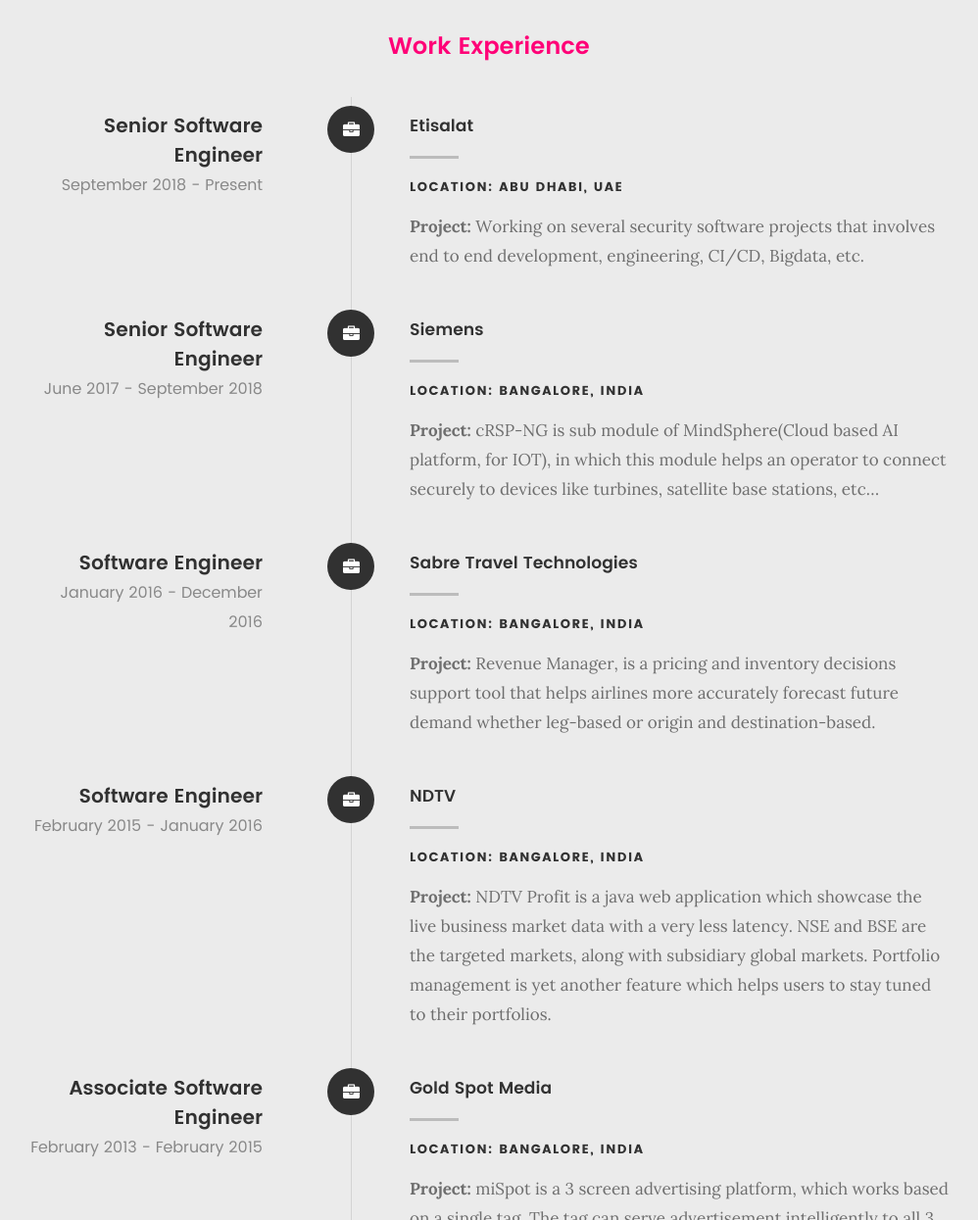
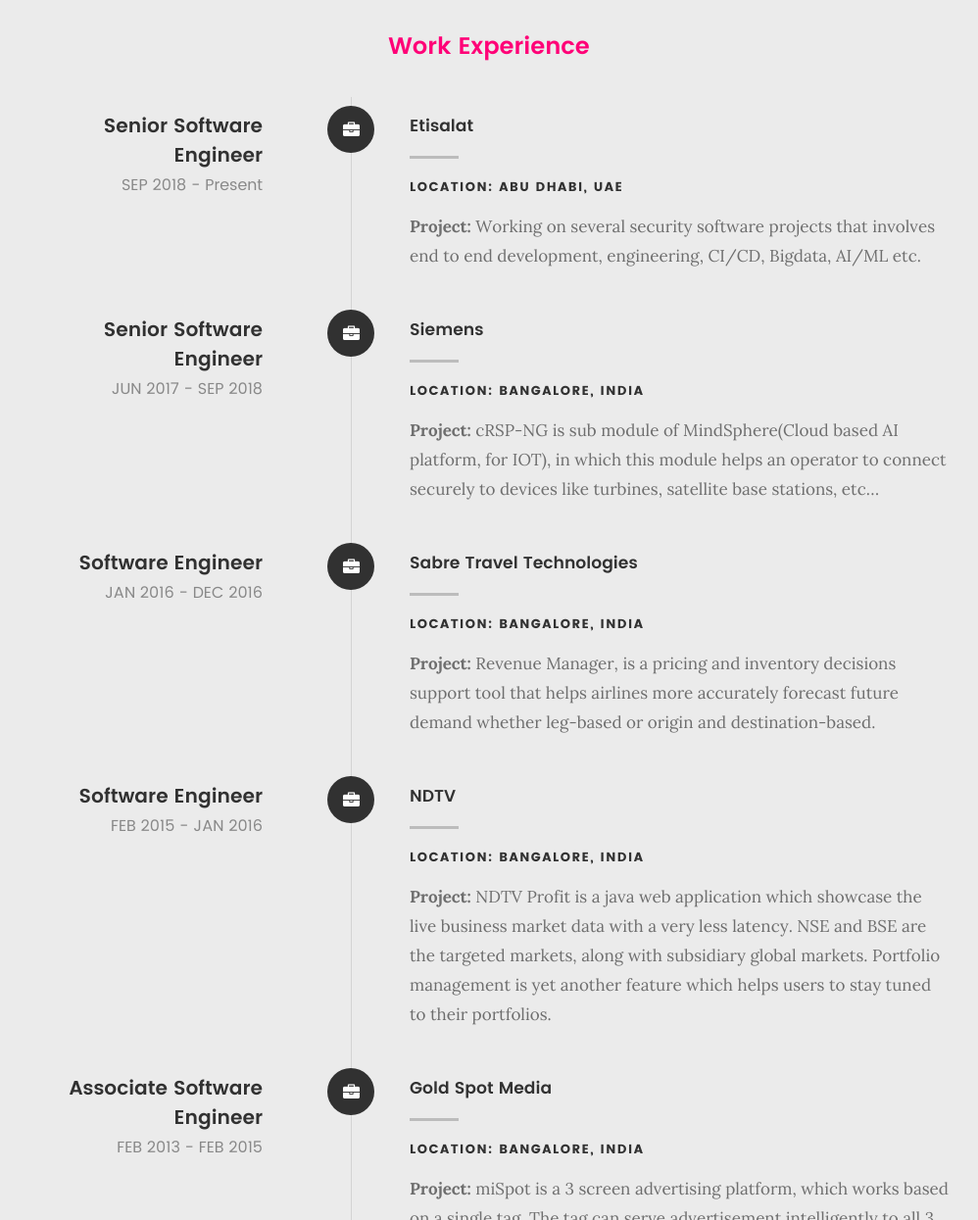
Before and after one commit to rishirahiman/rishirahiman.github.io, a plain HTML site: page index.html in a window 1280 px wide. Shown: the part 2295-3540 px from the top of the page at 98% size, without its empty margins (141-1139 px from the left). Drawn offline with Linux system fonts and the light colour scheme; files whose address does not match are found by name.

Commit message:
checkpoint

```diff
--- a/index.html
+++ b/index.html
@@ -30,7 +30,7 @@
 
    <!-- favicons
 	================================================== -->
-	<link rel="icon" type="image/png" href="favicon.png">
+	<link rel="icon" type="image/png" href="favicon1.png">
 
 </head>
 
@@ -116,7 +116,8 @@
    				<img src="images/rishi.png" alt="Profile Picture">
 				<div style="text-align: justify; text-justify: inter-word;">
 					<p class="lead">
-						Myself Rishi, working as a Full Stack Developer @Etisalat, UAE. Passionate in writing codes, building
+						Myself Rishi, working as a Full Stack Developer @Etisalat, UAE. Having an overall experiance of 9+ years.
+						Passionate in writing codes, building
 						innovative software solutions, and loving to make solutions scalable and highly available.
 						Got some good exposure in handling really huge amount of data, in real time.
 					</p>
@@ -237,13 +238,13 @@
 
 	   				<div class="timeline-header">
 	   					<h3>Senior Software Engineer</h3>
-	   					<p>September 2018 - Present</p>
+	   					<p>SEP 2018 - Present</p>
 	   				</div>
 
 	   				<div class="timeline-content">
 	   					<h4>Etisalat</h4>
 						<h6>Location: Abu Dhabi, UAE</h6>
-						<p><b>Project: </b> Working on several security software projects that involves end to end development, engineering, CI/CD, Bigdata, etc.</p>
+						<p><b>Project: </b> Working on several security software projects that involves end to end development, engineering, CI/CD, Bigdata, AI/ML etc.</p>
 	   				</div>
 
 	   			</div> <!-- /timeline-block -->
@@ -256,7 +257,7 @@
 
 	   				<div class="timeline-header">
 	   					<h3>Senior Software Engineer</h3>
-	   					<p>June 2017 - September 2018</p>
+	   					<p>JUN 2017 - SEP 2018</p>
 	   				</div>
 
 	   				<div class="timeline-content">
@@ -276,7 +277,7 @@
 
 	   				<div class="timeline-header">
 	   					<h3>Software Engineer</h3>
-	   					<p>January 2016 - December 2016</p>
+	   					<p>JAN 2016 - DEC 2016</p>
 	   				</div>
 
 	   				<div class="timeline-content">
@@ -296,7 +297,7 @@
 
 					<div class="timeline-header">
 						<h3>Software Engineer</h3>
-						<p>February 2015 - January 2016</p>
+						<p>FEB 2015 - JAN 2016</p>
 					</div>
 
 					<div class="timeline-content">
@@ -317,7 +318,7 @@
 
 					<div class="timeline-header">
 						<h3>Associate Software Engineer</h3>
-						<p>February 2013 - February 2015</p>
+						<p>FEB 2013 - FEB 2015</p>
 					</div>
 
 					<div class="timeline-content">
@@ -355,7 +356,7 @@
 
 	   				<div class="timeline-header">
 	   					<h3>Master Degree</h3>
-	   					<p>August 2020 - Present</p>
+	   					<p>AUG 2020 - Present</p>
 	   				</div>
 
 	   				<div class="timeline-content">
@@ -374,7 +375,7 @@
 
 	   				<div class="timeline-header">
 	   					<h3>Bachelor Degree</h3>
-	   					<p>August 2008 - June 2012</p>
+	   					<p>AUG 2008 - JUN 2012</p>
 	   				</div>
 
 	   				<div class="timeline-content">
```
Also changed, not shown: favicon1.png (added).
